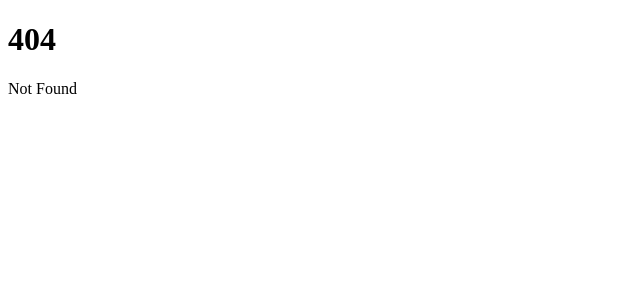
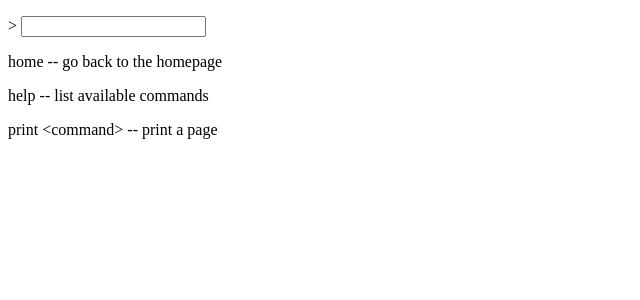
Before and after one commit to gusluchetti/portfolio, a SvelteKit app: page /help in a window 1280 px wide. Before the commit this address had no page. Shown: the top 300 px of the page, without its empty margins (0-640 px from the left). Built offline with nearby package versions, Linux system fonts and the light colour scheme.

Commit message:
feat: init command parser logic
this is fun!

```diff
--- /dev/null
+++ b/src/routes/+layout.svelte
@@ -0,0 +1,53 @@
+<script lang="ts">
+  import { goto } from '$app/navigation';
+  import { page } from '$app/state';
+
+  const commandParser = async (program: string, command: string, args: string[]) => {
+    console.log(program, command, args);
+    switch (program) {
+      case 'home': // alias to 'print help'
+        goto('/');
+        break;
+      case 'help': // alias to 'print help'
+        goto('/help');
+        break;
+      case 'print': // try to print page specified on 'command'
+        const lastPathname = page.url.pathname;
+        try {
+          await goto(`/${command}`);
+        } catch (error) {
+          console.error('page not found', error);
+          goto(lastPathname);
+          return;
+        }
+        break;
+
+      default:
+        console.error('Command not found!');
+        break;
+    }
+  };
+
+  const runCommand = (e: KeyboardEvent & { currentTarget: EventTarget & HTMLInputElement }) => {
+    const [program, command, ...args] = e.currentTarget.value.split(' ');
+    e.currentTarget.value = '';
+    commandParser(program, command, args);
+  };
+
+  let { children } = $props();
+</script>
+
+<div>
+  <p>
+    >
+    <input
+      type="text"
+      onkeydown={(e) => {
+        const isEnter = e.key === 'Enter';
+        isEnter ? runCommand(e) : null;
+      }}
+    />
+  </p>
+</div>
+
+{@render children()}
--- a/src/routes/+page.svelte
+++ b/src/routes/+page.svelte
@@ -1,2 +1,4 @@
-<h1>Welcome to SvelteKit</h1>
-<p>Visit <a href="https://svelte.dev/docs/kit">svelte.dev/docs/kit</a> to read the documentation</p>
+<main>
+  <p>hi there! glad to see you here.</p>
+  <p>try typing 'help' if you're stuck</p>
+</main>
--- /dev/null
+++ b/src/routes/help/+page.svelte
@@ -0,0 +1,5 @@
+<main>
+  <p>home -- go back to the homepage</p>
+  <p>help -- list available commands</p>
+  <p>print &lt;command&gt; -- print a page</p>
+</main>
```
Also changed, not shown: src/routes/+error.svelte (added, +12 -0 lines).
